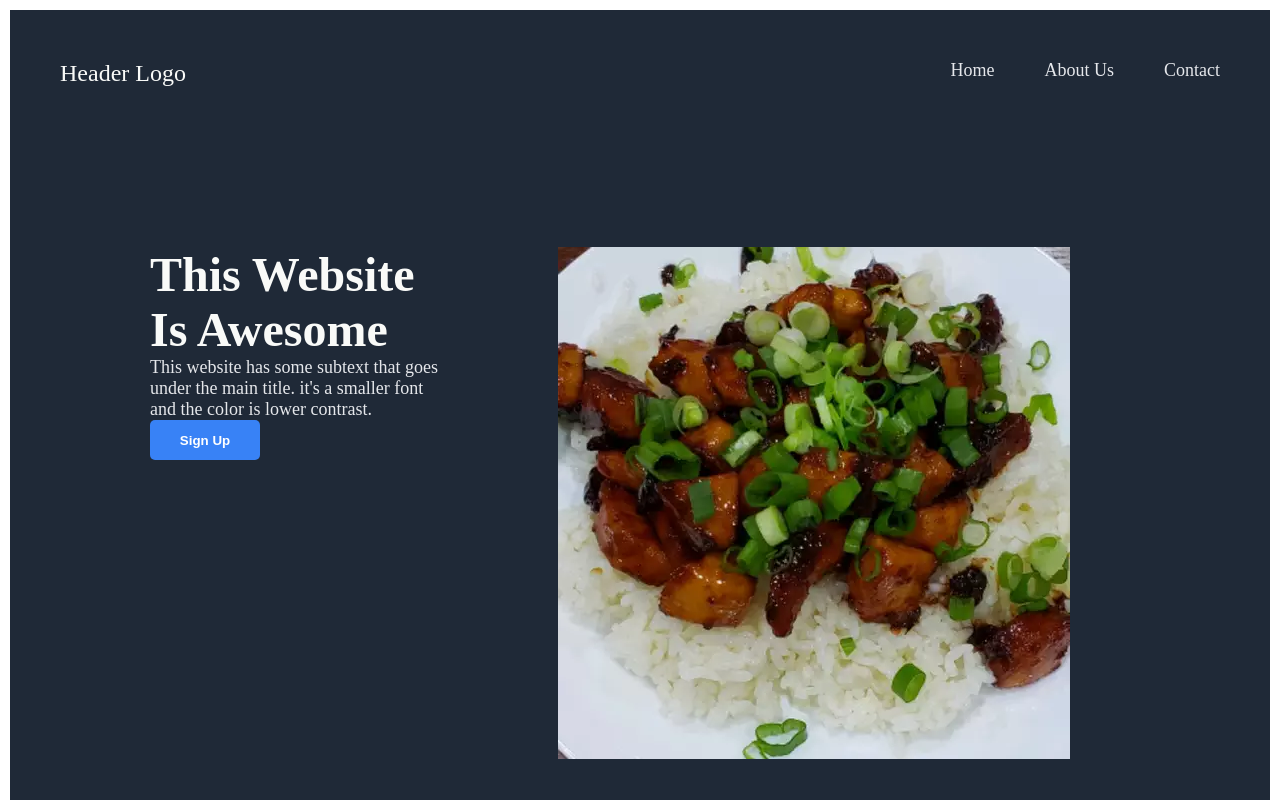
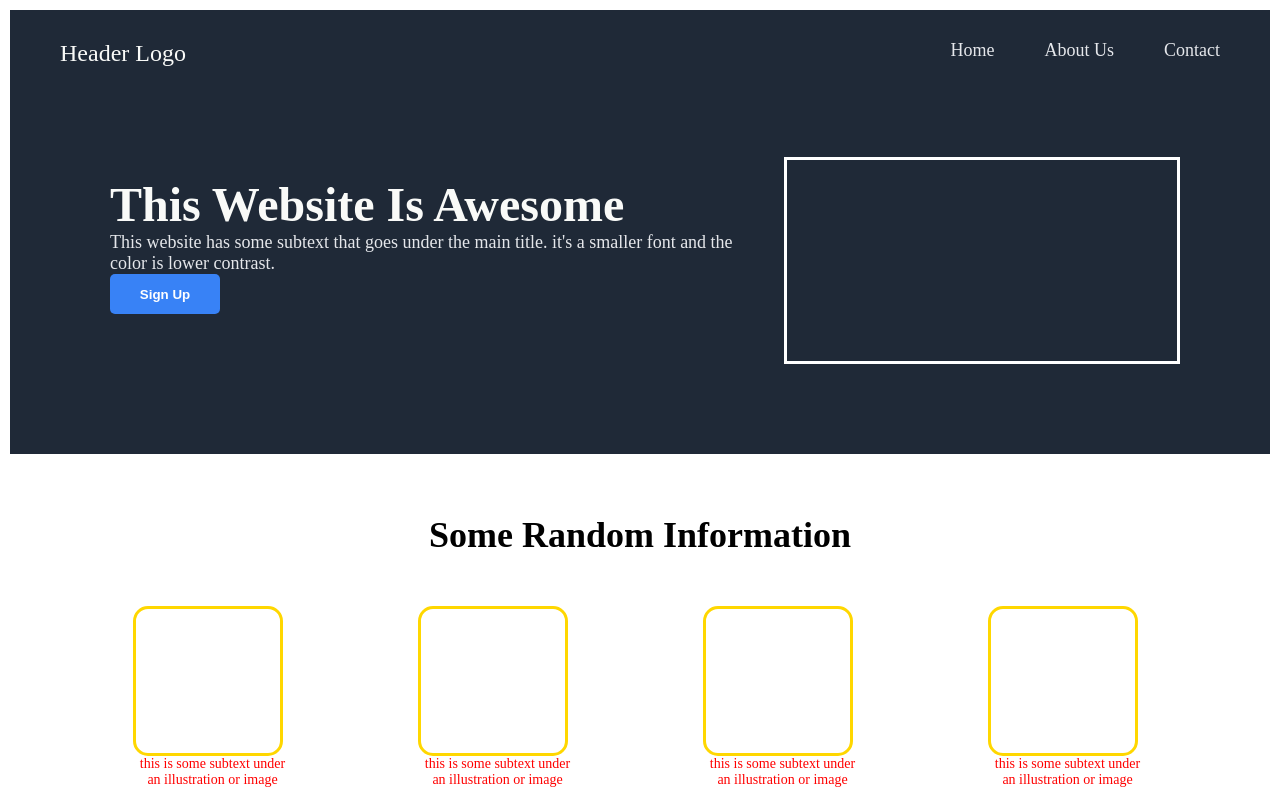
Before and after one commit to noob-wale/odin-project-LandingPage, a plain HTML site: page index.html in a window 1280 px wide. Shown: the top 800 px of the page. Drawn offline with Linux system fonts and the light colour scheme.

Commit message:
added the design mockups and completed the landing page

```diff
--- a/index.html
+++ b/index.html
@@ -9,7 +9,7 @@
   </head>
   <body>
     <div class="container">
-      <div class="hero-container">
+
         <nav class="navcontainer">
           <div class="logo">Header Logo</div>
           <div class="links">
@@ -18,7 +18,9 @@
             <a href="#">Contact</a>
           </div>
         </nav>
+
         <div class="secHeroContainer">
+
           <div class="hero-text">
             <h1 class="hero-header">This Website Is Awesome</h1>
             <p class="hero-paragraph">
@@ -27,14 +29,16 @@
             </p>
             <button class="sign-up" type="button">Sign Up</button>
           </div>
+
           <div class="hero-image">
-            <img
+            <!-- <img
               src="/images/honeyglazedchicken.jpg"
               alt="honeyglazedchicken"
-            />
+            /> -->
           </div>
+
         </div>
-      </div>
+
       <div class="content">
         <h2>Some Random Information</h2>
         <div class="cards">
--- a/style.css
+++ b/style.css
@@ -9,19 +9,17 @@
     padding: 10px;
 }
 
-.hero-container {
-    background-color: #1f2937;
-    padding: 50px;
-}
-
 .navcontainer {
     display: flex;
     justify-content: space-between;
+    background-color: #1f2937;
 }
 
 .logo {
     color: #f9faf8;
     font-size: 24px;
+    margin-left: 50px;
+    padding-top: 30px;
 }
 
 .links {
@@ -29,6 +27,8 @@
     justify-content: center;
     color: #e5e7eb;
     font-size: 18px;
+    padding-top: 30px;
+    margin-right: 50px;
 }
 
 a {
@@ -38,18 +38,16 @@ a {
 }
 
 .secHeroContainer {
-    margin-top: 70px;
-    margin-bottom: 70px;
     display: flex;
     padding: 90px;
-    /* border: 1px solid #fff; for debugging */
+    background-color: #1f2937;
+    justify-content: space-between;
 }
 
 .hero-text {
-    /* border: 1px solid #fff; for debugging */
     display: flex;
-    flex-flow: 1;
-    flex-direction: column;
+    flex-flow: column;
+    justify-content: space-between;
     text-align: left;
     margin-right: 50px;
     align-items: center;
@@ -60,11 +58,14 @@ a {
     font-weight: bolder;
     color: #f9faf8;
     align-self: flex-start;
+    margin-top: 20px;
+    margin-left: 10px;
 }
 
 .hero-paragraph {
     font-size: 18px;
     color: #e5e7eb;
+    margin-left: 10px;
 }
 
 .sign-up {
@@ -78,12 +79,23 @@ a {
     align-self: flex-start;
 }
 
-img {
-    margin: 0 60px;
+.hero-text button {
+    margin-left: 10px;
+    margin-bottom: 50px;
 }
 
+.hero-image {
+    display: flex;
+    flex-direction: row-reverse;
+    width: 500px;
+    border: 3px solid #fff;
+}
+
+/* img {
+    margin: 0 60px;
+} */
+
 .content {
-    /* display: flex; */
     justify-content: center;
     padding: 60px;
 }
```
Also changed, not shown: design-mockups/01.png (added), design-mockups/02.png (added).
